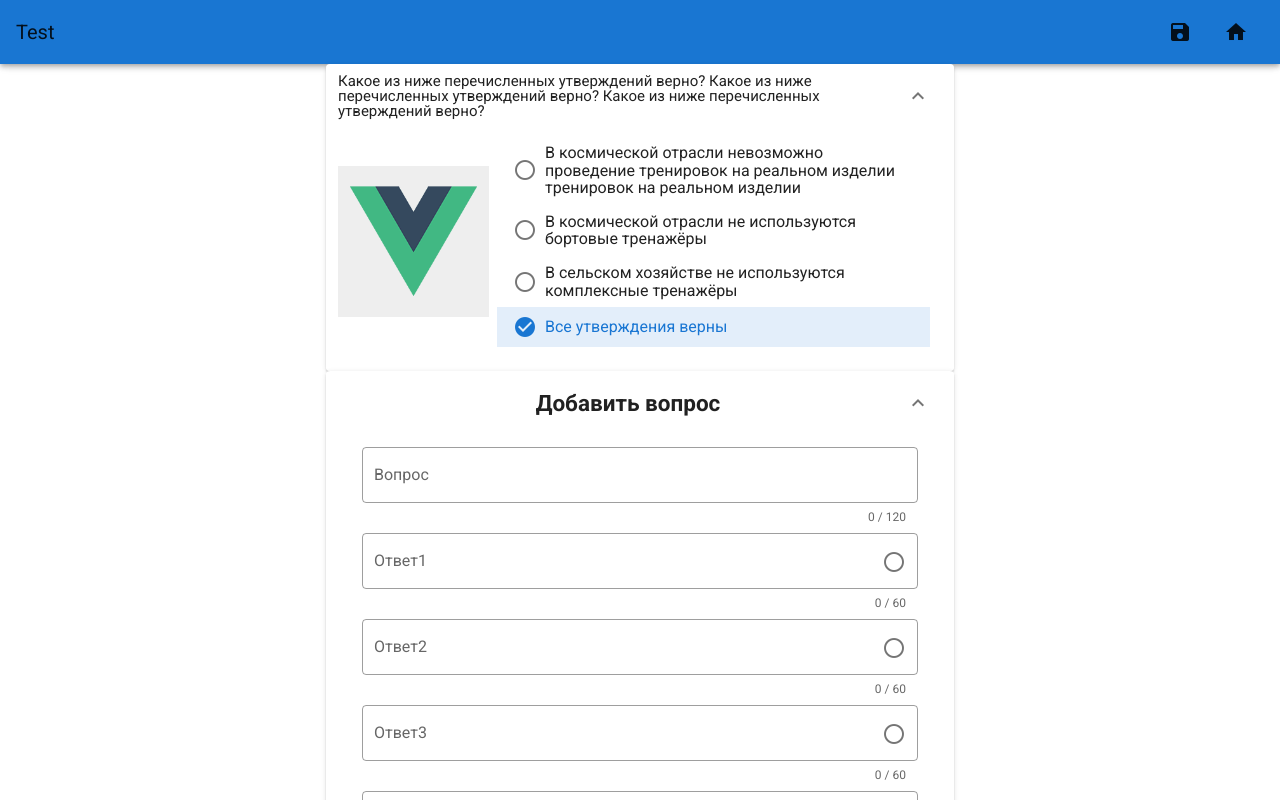
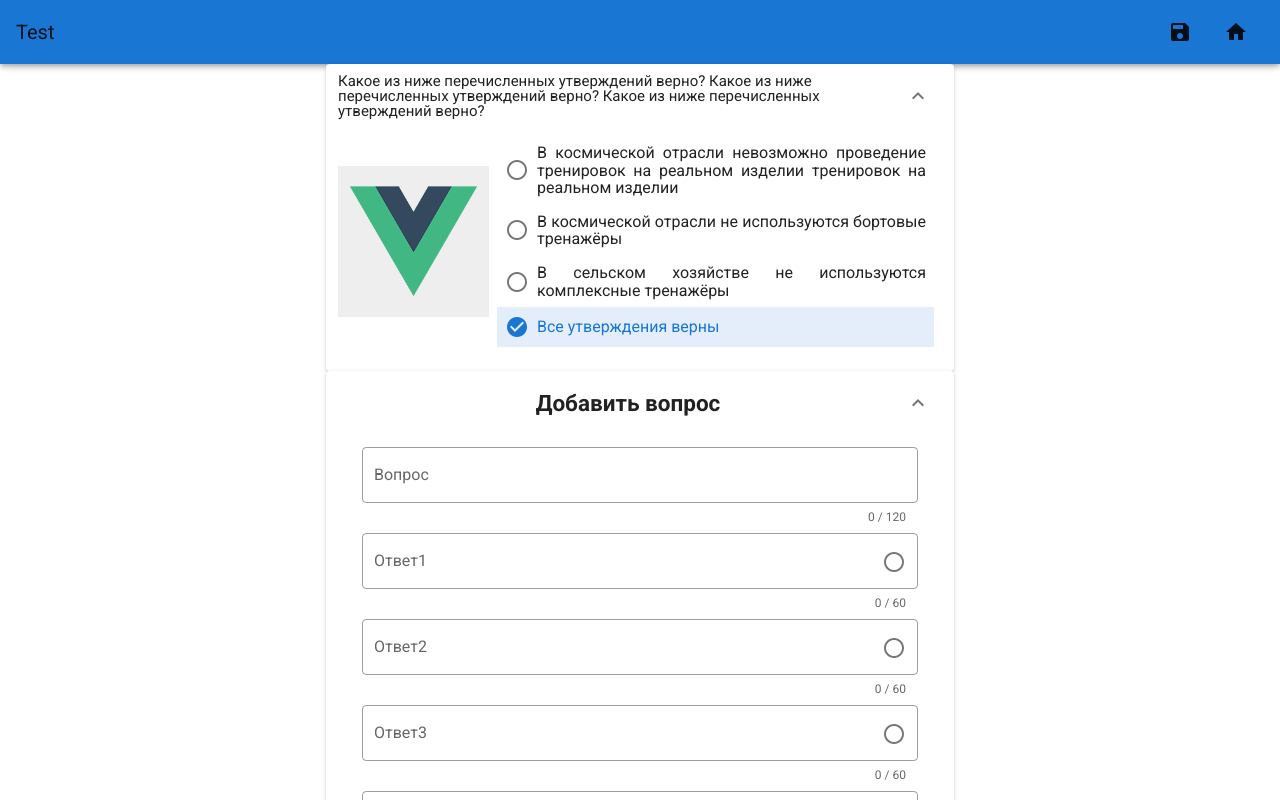
Before and after one commit to GeometricEath/Quiz-Builder-3, a Vue app: page /editor in a window 1280 px wide. Both pictures are taken after a click on the button 640 px from the left and 90 px from the top of the page. Shown: the top 800 px of the page. Built offline with nearby package versions, Linux system fonts and the light colour scheme.

Commit message:
QuestionList выравнивание текста вопроса

```diff
--- a/src/components/QuestionList.vue
+++ b/src/components/QuestionList.vue
@@ -12,17 +12,16 @@
                 <v-col cols="12" xs="12" md="3" class="my-auto grey lighten-3">
                   <v-img src="@/assets/logo.png" max-width="180" contain class="mx-auto"></v-img>
                 </v-col>
-                <v-col xs="12" md="9" class="pl-2">
+                <v-col xs="12" md="9" class="px-0 px-md-2">
                   <v-list disabled dense>
                     <v-list-item-group v-model="quize.trueAnswer" color="primary">
-                      <v-list-item v-for="(answer, i) in quize.answers" :key="i">
+                      <v-list-item v-for="(answer, i) in quize.answers" :key="i" class="px-2">
                         <v-list-item-icon class="mr-2 my-auto">
                           <v-icon v-if="quize.trueAnswer==i">mdi-checkbox-marked-circle</v-icon>
                           <v-icon v-else>mdi-checkbox-blank-circle-outline</v-icon>
                         </v-list-item-icon>
                         <v-list-item-content>
-                          <p class="my-auto">{{answer}}</p>
-                          <!-- <v-list-item-title v-text="answer"></v-list-item-title> -->
+                          <p class="my-auto text-sm-justify">{{answer}}</p>
                         </v-list-item-content>
                       </v-list-item>
                     </v-list-item-group>
```
